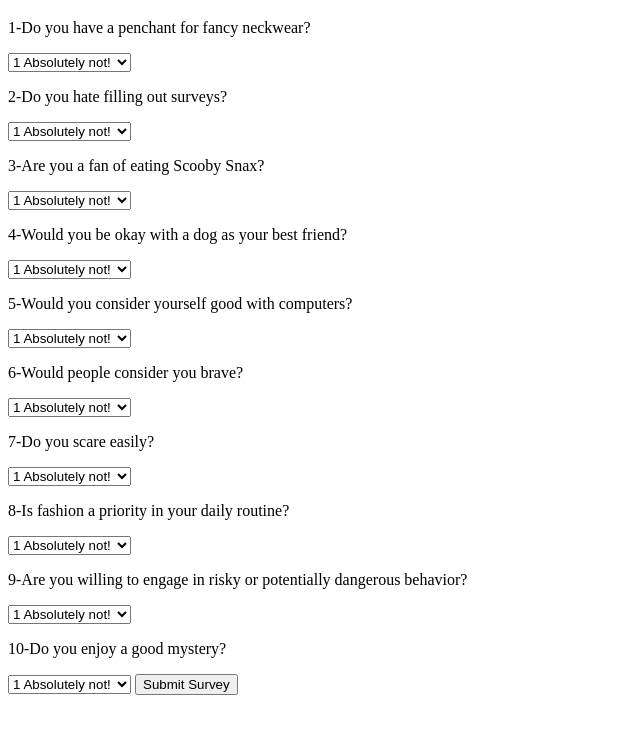
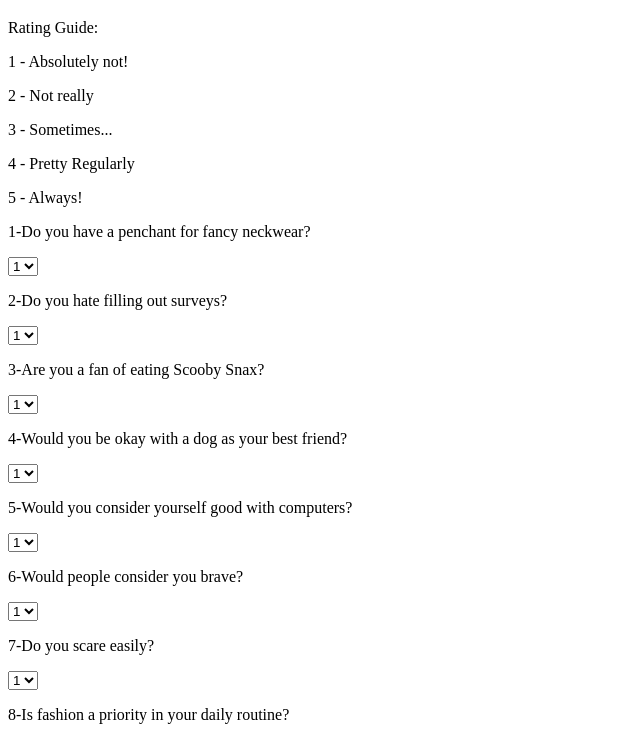
Before and after one commit to DiabloAzul33/FriendFinder, a website: page app/public/survey.html in a window 1280 px wide. Shown: the part 61-798 px from the top of the page, without its empty margins (0-640 px from the left). Drawn offline with nearby package versions, Linux system fonts and the light colour scheme.

Commit message:
compatibility algorithm and friends comps complete

```diff
--- a/app/public/survey.html
+++ b/app/public/survey.html
@@ -10,97 +10,106 @@
 </head>
 <body>
     <h1>Survey Time</h1>
+
+    <p>Rating Guide:</p>
+        <p>1 - Absolutely not!</p>
+        <p>2 - Not really</p>
+        <p>3 - Sometimes...</p>
+        <p>4 - Pretty Regularly</p>
+        <p>5 - Always!</p>
+
     <p>1-Do you have a penchant for fancy neckwear?</p>
     <select id="q1">
-        <option>1 Absolutely not!</option>
-        <option>2 Not really</option>
-        <option>3 Sometimes...</option>
-        <option>4 Pretty regularly</option>
-        <option>5 Always!</option>
+        <option>1</option>
+        <option>2</option>
+        <option>3</option>
+        <option>4</option>
+        <option>5</option>
     </select>
 
     <p>2-Do you hate filling out surveys?</p>
     <select id="q2">
-        <option>1 Absolutely not!</option>
-        <option>2 Not really</option>
-        <option>3 Sometimes...</option>
-        <option>4 Pretty regularly</option>
-        <option>5 Always!</option>
+        <option>1</option>
+        <option>2</option>
+        <option>3</option>
+        <option>4</option>
+        <option>5</option>
     </select>
 
     <p>3-Are you a fan of eating Scooby Snax?</p>
     <select id="q3">
-        <option>1 Absolutely not!</option>
-        <option>2 Not really</option>
-        <option>3 Sometimes...</option>
-        <option>4 Pretty regularly</option>
-        <option>5 Always!</option>
+        <option>1</option>
+        <option>2</option>
+        <option>3</option>
+        <option>4</option>
+        <option>5</option>
     </select>
 
     <p>4-Would you be okay with a dog as your best friend?</p>
     <select id="q4">
-        <option>1 Absolutely not!</option>
-        <option>2 Not really</option>
-        <option>3 Sometimes...</option>
-        <option>4 Pretty regularly</option>
-        <option>5 Always!</option>
+        <option>1</option>
+        <option>2</option>
+        <option>3</option>
+        <option>4</option>
+        <option>5</option>
     </select>
 
     <p>5-Would you consider yourself good with computers?</p>
     <select id="q5">
-        <option>1 Absolutely not!</option>
-        <option>2 Not really</option>
-        <option>3 Sometimes...</option>
-        <option>4 Pretty regularly</option>
-        <option>5 Always!</option>
+        <option>1</option>
+        <option>2</option>
+        <option>3</option>
+        <option>4</option>
+        <option>5</option>
     </select>
 
     <p>6-Would people consider you brave?</p>
     <select id="q6">
-        <option>1 Absolutely not!</option>
-        <option>2 Not really</option>
-        <option>3 Sometimes...</option>
-        <option>4 Pretty regularly</option>
-        <option>5 Always!</option>
+        <option>1</option>
+        <option>2</option>
+        <option>3</option>
+        <option>4</option>
+        <option>5</option>
     </select>
 
     <p>7-Do you scare easily?</p>
     <select id="q7">
-        <option>1 Absolutely not!</option>
-        <option>2 Not really</option>
-        <option>3 Sometimes...</option>
-        <option>4 Pretty regularly</option>
-        <option>5 Always!</option>
+        <option>1</option>
+        <option>2</option>
+        <option>3</option>
+        <option>4</option>
+        <option>5</option>
     </select>
 
     <p>8-Is fashion a priority in your daily routine?</p>
     <select id="q8">
-        <option>1 Absolutely not!</option>
-        <option>2 Not really</option>
-        <option>3 Sometimes...</option>
-        <option>4 Pretty regularly</option>
-        <option>5 Always!</option>
+        <option>1</option>
+        <option>2</option>
+        <option>3</option>
+        <option>4</option>
+        <option>5</option>
     </select>
 
     <p>9-Are you willing to engage in risky or potentially dangerous behavior?</p>
     <select id="q9">
-        <option>1 Absolutely not!</option>
-        <option>2 Not really</option>
-        <option>3 Sometimes...</option>
-        <option>4 Pretty regularly</option>
-        <option>5 Always!</option>
+        <option>1</option>
+        <option>2</option>
+        <option>3</option>
+        <option>4</option>
+        <option>5</option>
     </select>
 
     <p>10-Do you enjoy a good mystery?</p>
     <select id="q10">
-        <option>1 Absolutely not!</option>
-        <option>2 Not really</option>
-        <option>3 Sometimes...</option>
-        <option>4 Pretty regularly</option>
-        <option>5 Always!</option>
+        <option>1</option>
+        <option>2</option>
+        <option>3</option>
+        <option>4</option>
+        <option>5</option>
     </select>
 
     <button id="submit">Submit Survey</button>
+    <h2 id="results">Your Best Match Will Appear Here:  </h2>
 
 </body>
 <script>
@@ -117,8 +126,11 @@
         var q10 = $("#q10").val();
         console.log("survey submitted!");
         console.log(q1);
-        $.post("/api/friends", q1,q2,q3,q4,q5,q6,q7,q8,q9,q10, function(data) {
+        var scores = [q1,q2,q3,q4,q5,q6,q7,q8,q9,q10];
+        $.post("/api/friends", {scores: scores}, function(data) {
             console.log(data);
+            $("#results").append(data.name);
+            $("#results").append(`<img src=${data.photo}/>`);
         });
     });
 </script>
```
Also changed, not shown: app/data/friends.js (+41 -40 lines), app/public/index.html (+6 -0 lines), app/routing/apiRoutes.js (+24 -0 lines), app/routing/htmlRoutes.js (+7 -0 lines), server.js (+17 -1 lines).
